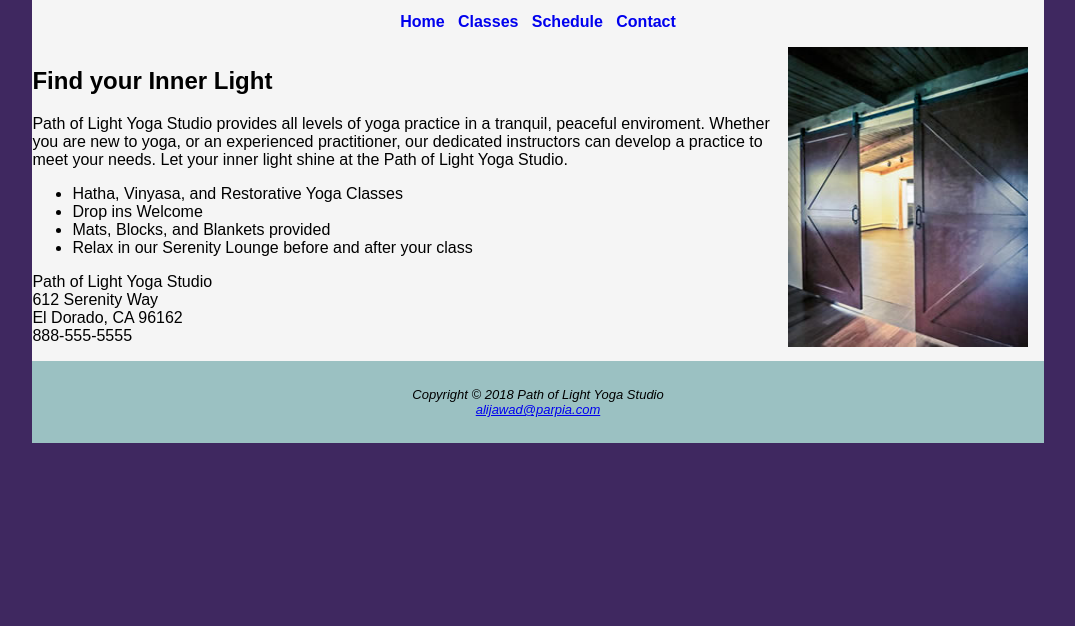
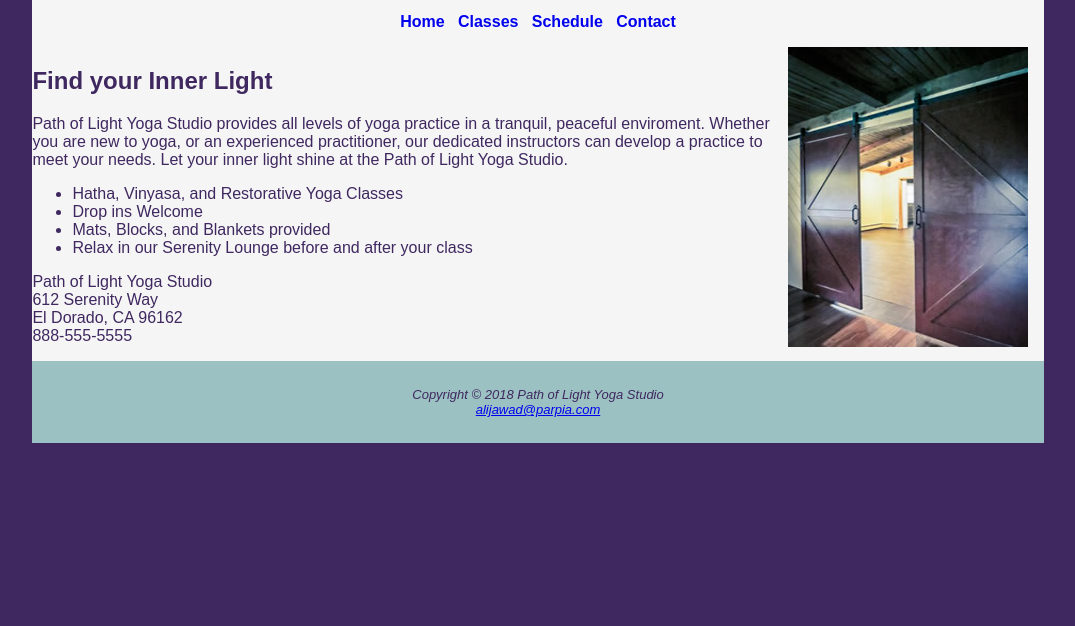
Before and after one commit to Techycubes/4.17, a plain HTML site: page index.html in a window 1280 px wide. Shown: the part 174-800 px from the top of the page, without its empty margins (102-1177 px from the left). Drawn offline with Linux system fonts and the light colour scheme.

Commit message:
Update yoga.css

```diff
--- a/yoga.css
+++ b/yoga.css
@@ -1,5 +1,5 @@
 body { background-color: #3f2860;
-    font-family: Arial, Verdana, sans-serif; }
+    font-family: Arial, Verdana, sans-serif;  color: #3f2860;}
 header {background-color: #9bc1c2; background-image: url(lilyheader.jpg);
 background-repeat: no-repeat;height: 150px;background-position: right;}
 h1 { padding-top: 50px;padding-left: 2em;}
```
